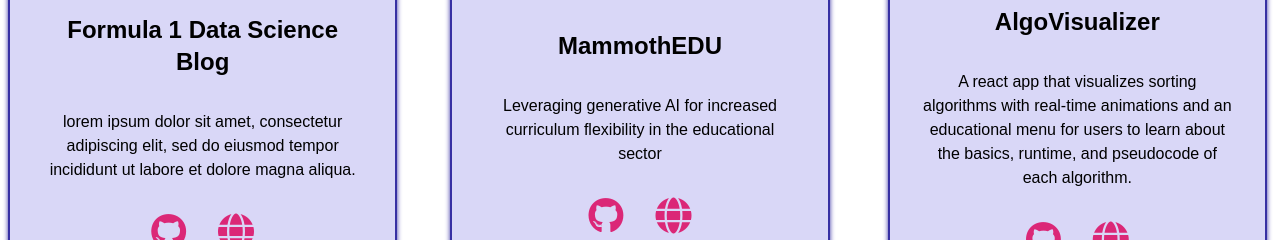
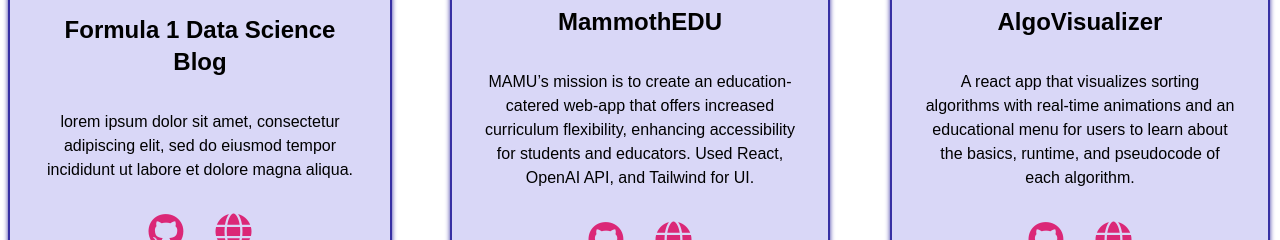
Before and after one commit to ItzRae/raes-portfolio, a SvelteKit app: page / in a window 1280 px wide. Shown: the part 2061-2301 px from the top of the page. Built offline with nearby package versions, Linux system fonts and the light colour scheme; a web font is replaced by a local one.

Commit message:
Added website title

```diff
--- a/src/app.html
+++ b/src/app.html
@@ -1,5 +1,6 @@
 <!doctype html>
 <html lang="en">
+	<title>☀️ Rachel Lin </title>
 	<head>
 
 		<!-- <script src="https://cdnjs.cloudflare.com/ajax/libs/particlesjs/2.2.3/particles.js" integrity="sha512-BgV3bZfMmUklIZI+dP0SILdmQ0RBY2gxegFFyfgo4Ui56WhKF4Pny9LsV/l96jxDDA+2w47zAXA4IyHo2UT/Qg==" crossorigin="anonymous" referrerpolicy="no-referrer"></script> -->
--- a/src/components/Main.svelte
+++ b/src/components/Main.svelte
@@ -36,12 +36,12 @@
             name: "Formula 1 Data Science Blog",
             desc: "lorem ipsum dolor sit amet, consectetur adipiscing elit, sed do eiusmod tempor incididunt ut labore et dolore magna aliqua.",
             img: "src/images/project1.png",
-            github_link: "",
-            demo_link: ""
+            github_link: "https://github.com/stat231-f24/blog01-f1-fanatics",
+            demo_link: "https://stat231-f24.github.io/blog01-f1-fanatics/"
         },
         {
             name: "MammothEDU",
-            desc: "Leveraging generative AI for increased curriculum flexibility in the educational sector",
+            desc: "MAMU’s mission is to create an education-catered web-app that offers increased curriculum flexibility, enhancing accessibility for students and educators. Used React, OpenAI API, and Tailwind for UI.",
             img: "src/images/mammothedu.png",
             github_link: "https://github.com/MammothEdu/MammothEdu.github.io",
             demo_link: "https://mammothedu.github.io/"
--- a/src/components/styles/main.css
+++ b/src/components/styles/main.css
@@ -192,7 +192,7 @@
     display: grid;
     grid-template-columns: repeat(auto-fit, minmax(300px, 1fr));
     place-items: center;
-    gap: 3rem;
+    gap: 3.5rem;
     row-gap: 5rem;
     align-items: stretch;
     margin-bottom: 8rem;
```
